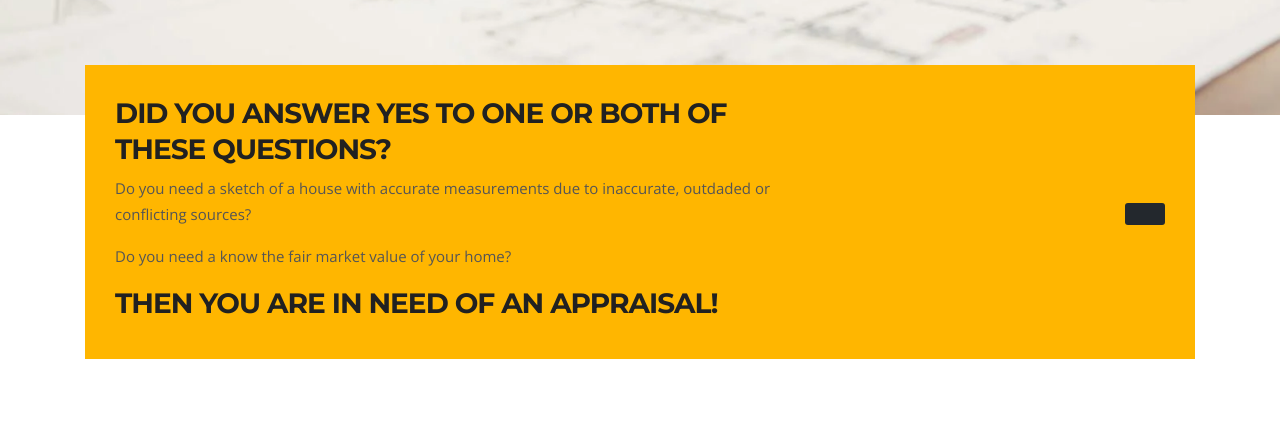
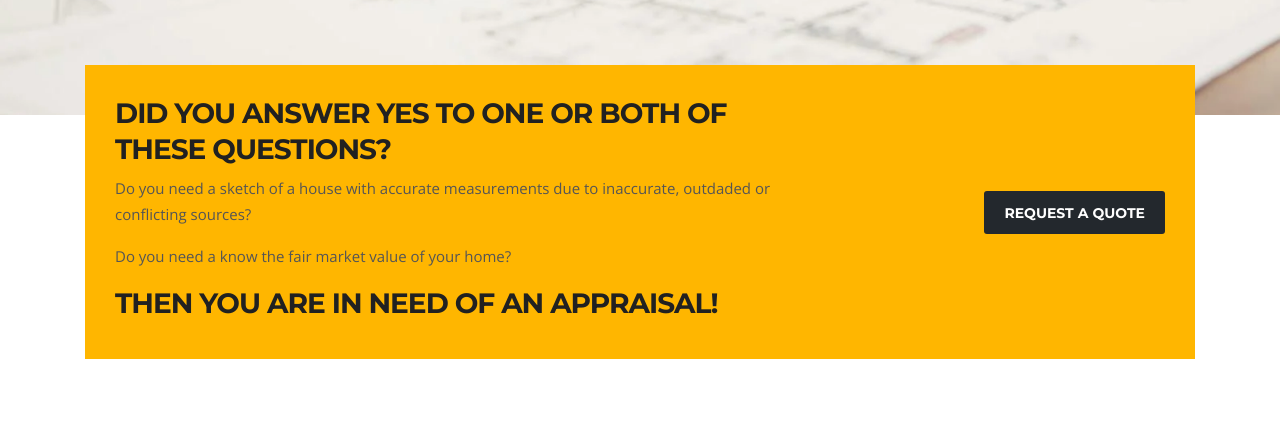
Before and after one commit to nicolasyeon/certifiedappraisal, a Django app: page / in a window 1280 px wide. Shown: the part 805-1234 px from the top of the page. Run offline with Django 3.2, Linux system fonts and the light colour scheme; some libraries are stand-ins or nearby versions.

Commit message:
Edited Templates

```diff
--- a/appraisal_app/templates/index.html
+++ b/appraisal_app/templates/index.html
@@ -179,7 +179,7 @@
             </div><!-- Col end -->
             <div class="col-md-4 text-center text-md-right mt-3 mt-md-0">
               <div class="call-to-action-btn">
-                <a class="btn btn-dark" href="/contact_page"></a>
+                <a class="btn btn-dark" href="/contact_page">Request a quote</a>
               </div>
             </div><!-- col end -->
           </div><!-- row end -->
```
